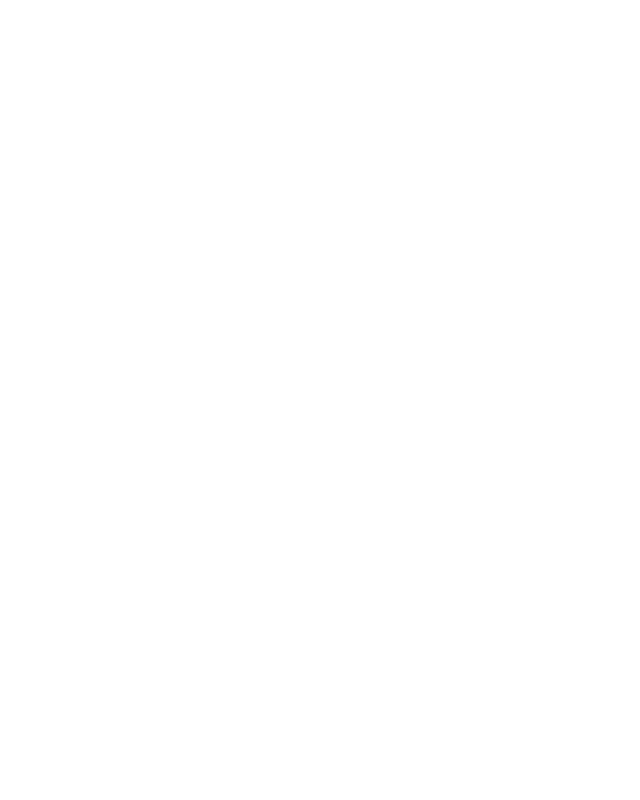
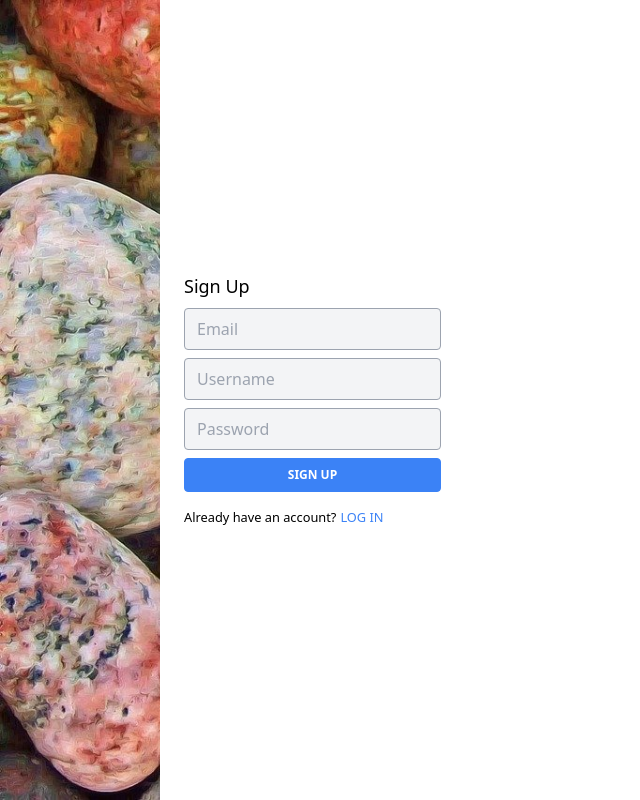
Before and after one commit to Alec-Johnson/reddit-v2, a Next.js app in the folder client/: page /register in a window 1280 px wide. Shown: the whole page, without its empty margins (0-640 px from the left). Built offline with nearby package versions, Linux system fonts and the light colour scheme.

Commit message:
Register page styled

```diff
--- a/client/src/pages/register.tsx
+++ b/client/src/pages/register.tsx
@@ -1,12 +1,38 @@
 import Head from "next/head";
+import Link from 'next/link';
 
 export default function Register() {
   return (
-    <div>
+    <div className="flex">
       <Head>
         <title>Register</title>
         <link rel="icon" href="/favicon.ico" />
       </Head>
+      <div className="w-40 h-screen bg-cover" style={{ backgroundImage: "url('/images/rocks.jpg')"}}>
+
+      </div>
+      <div className="flex flex-col justify-center pl-6 w-70">
+        <h1 className="mb-2 text-lg">Sign Up</h1>
+        <form>
+          <div className="mb-2">
+            <input className="w-full px-3 py-2 bg-gray-100 border border-gray-400 rounded" type='email' placeholder="Email" />
+          </div>
+          <div className="mb-2">
+            <input className="w-full px-3 py-2 bg-gray-100 border border-gray-400 rounded" type='text' placeholder="Username" />
+          </div>
+          <div className="mb-2">
+            <input className="w-full px-3 py-2 bg-gray-100 border border-gray-400 rounded" type='password' placeholder="Password" />
+          </div>
+          <button className="w-full py-2 mb-4 text-xs font-bold text-white uppercase bg-blue-500 border border-blue-500 rounded">
+            Sign Up
+          </button>
+        </form>
+        <small>Already have an account?
+          <Link href='/login'>
+            <a className="ml-1 text-blue-500 uppercase">Log In</a>
+          </Link>
+        </small>
+      </div>
     </div>
   )
 }
```
